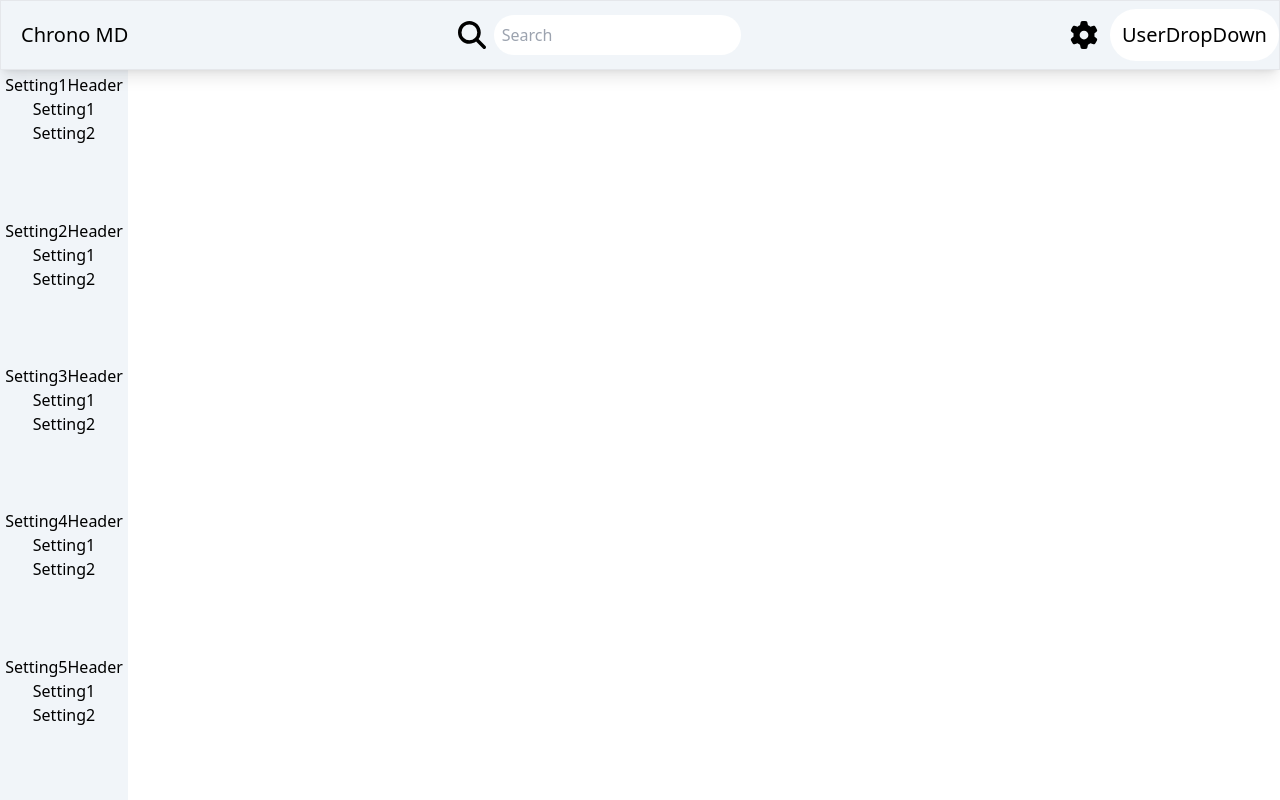
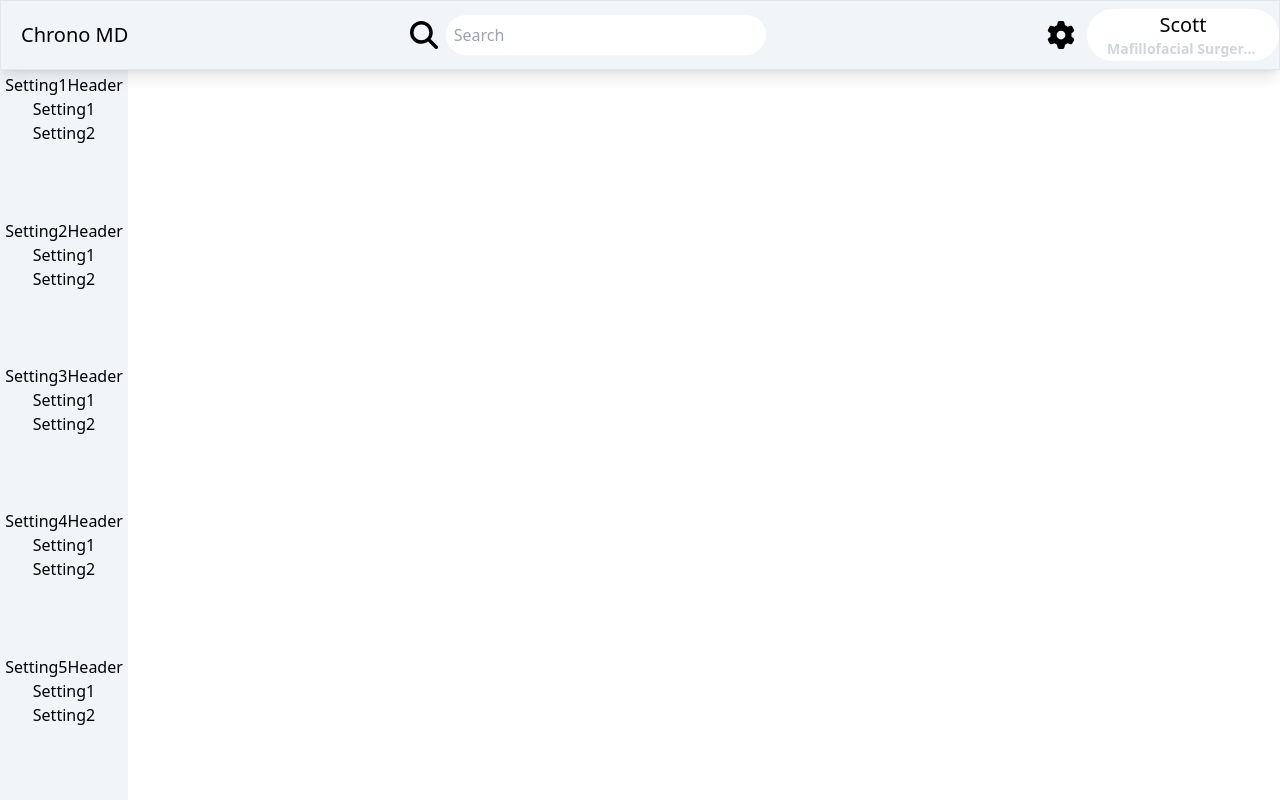
Before and after one commit to scottpickering31/ChronoMD, a React (Create React App) app in the folder frontend/: page / in a window 1280 px wide. Both pictures are taken after a click on the element "Sign In". Built offline with nearby package versions, Linux system fonts and the light colour scheme.

Commit message:
Updated user loging information sizes

```diff
--- a/frontend/src/components/navbar/navbaricons/UserDropDown.tsx
+++ b/frontend/src/components/navbar/navbaricons/UserDropDown.tsx
@@ -2,8 +2,11 @@ import React from "react";
 
 function UserDropDown() {
   return (
-    <div className="w-full bg-white text-xl p-3 rounded-full">
-      <h1>UserDropDown</h1>
+    <div className="w-48 bg-white text-xl px-5 py-0.5 rounded-full text-center">
+      <h1>Scott</h1>
+      <h2 className="text-sm text-gray-300 font-bold whitespace-nowrap overflow-hidden overflow-ellipsis">
+        Mafillofacial Surgeroaw adawd aw
+      </h2>
     </div>
   );
 }
--- a/frontend/src/components/navbar/searchbar/NavSearchBar.tsx
+++ b/frontend/src/components/navbar/searchbar/NavSearchBar.tsx
@@ -8,7 +8,11 @@ function NavSearchBar() {
         <MagnifyingGlass />
       </div>
       <div>
-        <input type="text" placeholder="Search" className="rounded-full p-2" />
+        <input
+          type="text"
+          placeholder="Search"
+          className="rounded-full p-2 w-80"
+        />
       </div>
     </div>
   );
--- a/frontend/src/containers/Navbar.tsx
+++ b/frontend/src/containers/Navbar.tsx
@@ -6,11 +6,10 @@ import NavSearchBar from "../components/navbar/searchbar/NavSearchBar";
 import SettingsTab from "../components/navbar/navbaricons/SettingsTab";
 import SignInTab from "../components/navbar/navbaricons/SignInTab";
 import SignUpTab from "../components/navbar/navbaricons/SignUpTab";
-import { useDispatch, useSelector } from "react-redux";
-import { RootState, AppDispatch } from "../state/store/store";
+import { useSelector } from "react-redux";
+import { RootState } from "../state/store/store";
 
 function Navbar() {
-  const dispatch = useDispatch<AppDispatch>();
   const loggedIn = useSelector((state: RootState) => state.loggedIn.value);
   return (
     <header className="bg-slate-100 border border-bottom shadow-lg">
```
